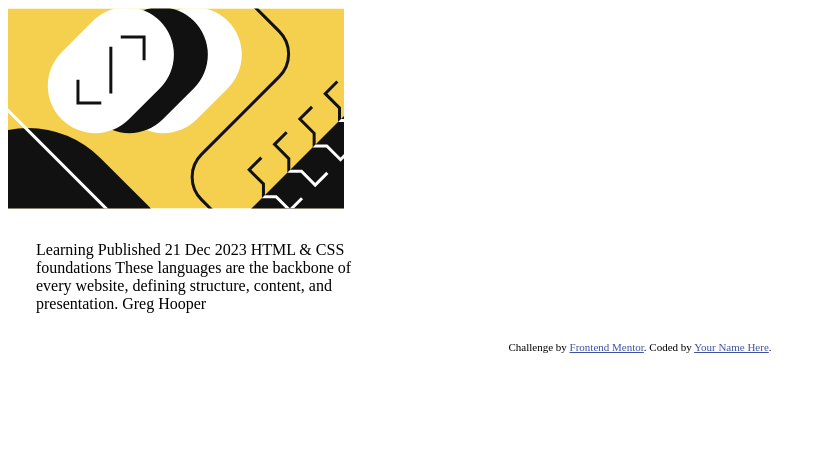
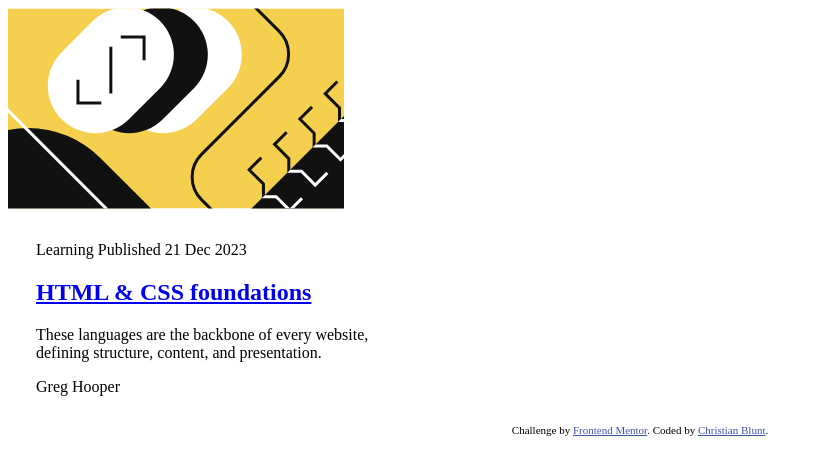
Before and after one commit to cgxgb123/blog-preview-card, a plain HTML site: page index.html in a window 1280 px wide. Shown: the whole page, without its empty margins (0-824 px from the left). Drawn offline with Linux system fonts and the light colour scheme.

Commit message:
added linkedin link to h1 tag

```diff
--- a/index.html
+++ b/index.html
@@ -19,16 +19,16 @@
   Learning
 
   Published 21 Dec 2023
-
-  HTML & CSS foundations
-
-  These languages are the backbone of every website, defining structure, content, and presentation.
+<a href="https://www.linkedin.com/in/christiangblunt/">
+  <h1>HTML & CSS foundations</h1>
+</a>
+  <p>These languages are the backbone of every website, defining structure, content, and presentation.</p>
 
   Greg Hooper
   </section>
   <div class="attribution">
     Challenge by <a href="https://www.frontendmentor.io?ref=challenge" target="_blank">Frontend Mentor</a>.
-    Coded by <a href="#">Your Name Here</a>.
+    Coded by <a href="https://github.com/cgxgb123/">Christian Blunt</a>.
   </div>
 </main>
 </body>
```
